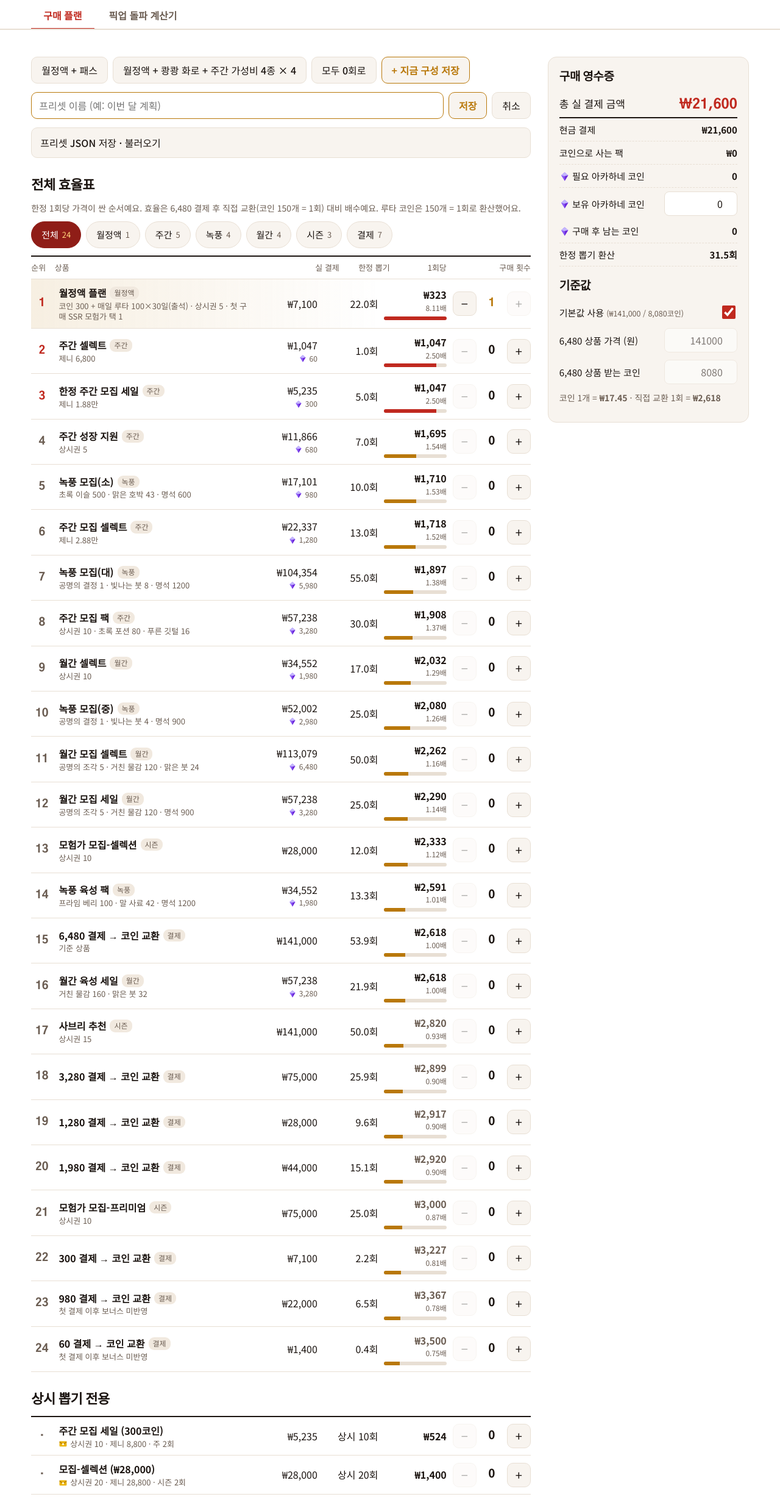
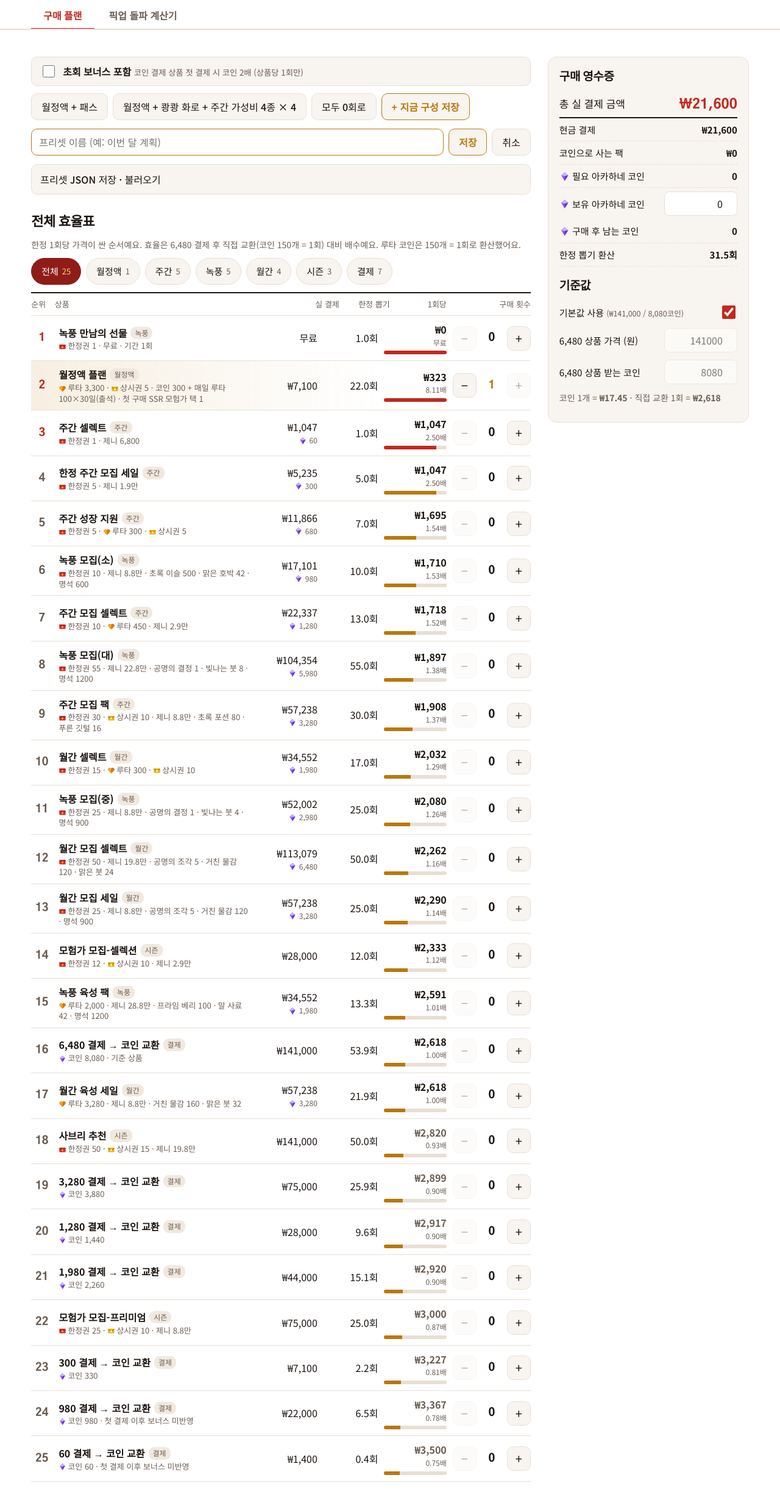
Before and after one commit to Grasscat1204/MHO-calculator, a plain HTML site: page index.html in a window 1280 px wide. Shown: the part 322-2777 px from the top of the page at 61% size. Drawn offline with Linux system fonts and the light colour scheme.

Commit message:
Add files via upload

```diff
--- a/index.html
+++ b/index.html
@@ -118,6 +118,11 @@ h2:first-child{margin-top:0}
 .tabs button:hover{color:var(--ink)}
 .tabs button[aria-selected=true]{color:var(--red);border-bottom-color:var(--red)}
 .tabs button:focus-visible{outline:3px solid var(--gold);outline-offset:-3px}
+.fbx{display:flex;align-items:center;gap:10px;min-height:48px;padding:6px 14px;margin:0 0 12px;border:1px solid var(--line);border-radius:10px;background:var(--panel);cursor:pointer}
+.fbx input{width:20px;height:20px;accent-color:var(--red);flex:none}
+.fbx small{color:var(--mut)}
+.fbx:has(input:checked){border-color:var(--red)}
+.nm small .ic{width:1em;height:1em;margin-right:2px}
 .upd{display:block;margin-top:8px;font-size:12px;opacity:.8}
 .mob{display:none}
 @media(max-width:900px){.wrap{grid-template-columns:minmax(0,1fr)}.rc{position:static}.pick{grid-template-columns:minmax(0,1fr)}}
@@ -164,6 +169,7 @@ h2:first-child{margin-top:0}
 <main class="band" id="tabPlan" role="tabpanel">
 <div class="wrap">
 <section>
+<label class="fbx"><input type="checkbox" id="fFirst"><span><b>초회 보너스 포함</b> <small>코인 결제 상품 첫 결제 시 코인 2배 (상품당 1회만)</small></span></label>
 <div class="bar-tools">
 <button class="btn" id="pPass">월정액 + 패스</button>
 <button class="btn" id="pWeek">월정액 + 쾅쾅 화로 + 주간 가성비 4종 × 4</button>
@@ -243,40 +249,41 @@ h2:first-child{margin-top:0}
 </div>
 </section>
 
-<footer class="band foot" style="padding-top:0">SSR 0.6%, 90회 안에 SSR 확정, SSR의 50%가 픽업, 놓치면 다음 SSR은 픽업 확정, 배너당 1회 120회 픽업 확정. 돌파 = 보유 장수 − 1. 월정액·배틀 패스 원화 가격 일부와 월간 팩 구성은 추정·공략 사이트 기준이라 게임에서 확인하세요. 첫 결제 2배 보너스는 빼고 계산했어요. 입력값은 이 브라우저에만 저장돼요.<span class="upd">업데이트 2026년 11월 24일</span></footer>
+<footer class="band foot" style="padding-top:0">SSR 0.6%, 90회 안에 SSR 확정, SSR의 50%가 픽업, 놓치면 다음 SSR은 픽업 확정, 배너당 1회 120회 픽업 확정. 돌파 = 보유 장수 − 1. 월정액·배틀 패스 원화 가격 일부와 월간 팩 구성은 추정·공략 사이트 기준이라 게임에서 확인하세요. 첫 결제 2배 보너스는 "초회 보너스 포함"을 켰을 때만 코인 결제 상품에 반영돼요. 누적 결제 보너스는 빠져 있어요. 입력값은 이 브라우저에만 저장돼요.<span class="upd">업데이트 2026년 11월 24일</span></footer>
 
 <script>
 {
 const P=[
-["월정액 플랜","월정액",0,7100,0,3300,5,0,"코인 300 + 매일 루타 100×30일(출석) · 상시권 5 · 첫 구매 SSR 모험가 택 1",1],
-["주간 셀렉트","주간",60,0,1,0,0,6800,"제니 6,800",4],
-["한정 주간 모집 세일","주간",300,0,5,0,0,18800,"제니 1.88만",4],
-["주간 성장 지원","주간",680,0,5,300,5,0,"상시권 5",4],
-["녹풍 모집(소)","녹풍",980,0,10,0,0,88000,"초록 이슬 500 · 맑은 호박 43 · 명석 600",1],
-["주간 모집 셀렉트","주간",1280,0,10,450,0,28800,"제니 2.88만",4],
+["월정액 플랜","월정액",0,7100,0,3300,5,0,"코인 300 + 매일 루타 100×30일(출석) · 첫 구매 SSR 모험가 택 1",1],
+["주간 셀렉트","주간",60,0,1,0,0,6800,"",4],
+["한정 주간 모집 세일","주간",300,0,5,0,0,18800,"",4],
+["주간 성장 지원","주간",680,0,5,300,5,0,"",4],
+["녹풍 만남의 선물","녹풍",0,0,1,0,0,0,"무료 · 기간 1회",1],
+["녹풍 모집(소)","녹풍",980,0,10,0,0,88000,"초록 이슬 500 · 맑은 호박 42 · 명석 600",1],
+["주간 모집 셀렉트","주간",1280,0,10,450,0,28800,"",4],
 ["녹풍 모집(대)","녹풍",5980,0,55,0,0,228000,"공명의 결정 1 · 빛나는 붓 8 · 명석 1200",1],
-["주간 모집 팩","주간",3280,0,30,0,10,88000,"상시권 10 · 초록 포션 80 · 푸른 깃털 16",4],
-["월간 셀렉트","월간",1980,0,15,300,10,0,"상시권 10",1],
+["주간 모집 팩","주간",3280,0,30,0,10,88000,"초록 포션 80 · 푸른 깃털 16",4],
+["월간 셀렉트","월간",1980,0,15,300,10,0,"",1],
 ["녹풍 모집(중)","녹풍",2980,0,25,0,0,88000,"공명의 결정 1 · 빛나는 붓 4 · 명석 900",1],
 ["월간 모집 셀렉트","월간",6480,0,50,0,0,198000,"공명의 조각 5 · 거친 물감 120 · 맑은 붓 24",1],
 ["월간 모집 세일","월간",3280,0,25,0,0,88000,"공명의 조각 5 · 거친 물감 120 · 명석 900",1],
-["모험가 모집-셀렉션","시즌",0,28000,12,0,10,28800,"상시권 10",2],
+["모험가 모집-셀렉션","시즌",0,28000,12,0,10,28800,"",2],
 ["녹풍 육성 팩","녹풍",1980,0,0,2000,0,288000,"프라임 베리 100 · 말 사료 42 · 명석 1200",1],
 ["월간 육성 세일","월간",3280,0,0,3280,0,88000,"거친 물감 160 · 맑은 붓 32",1],
 ["6,480 결제 → 코인 교환","결제",0,"R6480",0,"C6480",0,0,"기준 상품",9],
-["사브리 추천","시즌",0,141000,50,0,15,198000,"상시권 15",1],
+["사브리 추천","시즌",0,141000,50,0,15,198000,"",1],
 ["3,280 결제 → 코인 교환","결제",0,75000,0,3880,0,0,"",9],
 ["1,280 결제 → 코인 교환","결제",0,28000,0,1440,0,0,"",9],
 ["1,980 결제 → 코인 교환","결제",0,44000,0,2260,0,0,"",9],
-["모험가 모집-프리미엄","시즌",0,75000,25,0,10,88000,"상시권 10",2],
+["모험가 모집-프리미엄","시즌",0,75000,25,0,10,88000,"",2],
 ["300 결제 → 코인 교환","결제",0,7100,0,330,0,0,"",9],
-["980 결제 → 코인 교환","결제",0,22000,0,980,0,0,"첫 결제 이후 보너스 미반영",9],
-["60 결제 → 코인 교환","결제",0,1400,0,60,0,0,"첫 결제 이후 보너스 미반영",9]
+["980 결제 → 코인 교환","결제",0,22000,0,980,0,0,"",9],
+["60 결제 → 코인 교환","결제",0,1400,0,60,0,0,"",9]
 ];
 const S=[["주간 모집 세일 (300코인)",300,0,10,8800,"주 2회",8],["모집-셀렉션 (₩28,000)",0,28000,20,28800,"시즌 2회",2]];
 const B=[["선택 안 함",0,""],["펑펑 화로",14500,"SSR 동반자 코지로 + 선택 1 · 육성 소재 · 레벨을 올려야 받음"],["쾅쾅 화로",28000,"펑펑 화로 보상 전부 + 코지로 추가 + 레벨 +10으로 시작 · 직접 구매 가격"],["쾅쾅 화로 (업그레이드)",32000,"펑펑 화로에서 쾅쾅 화로로 업그레이드 · 14,500 + 17,500 = 32,000원 · 직접 구매보다 4,000원 더 냄"]];
 const BP={lim:5,ruta:680,zen:4900000};
-const def={q:{"월정액 플랜":1},s:{},bp:1,own:0,p6480:141000,c6480:8080,iLim:0,iRuta:0,iInc:false,iPity:0,iG:false,iBan:0,iUsed:false,iOwn:0,iTgt:0,iAvg:62.5,view:"*",tab:"plan",presets:[],pDef:true};
+const def={q:{"월정액 플랜":1},s:{},bp:1,own:0,p6480:141000,c6480:8080,iLim:0,iRuta:0,iInc:false,iPity:0,iG:false,iBan:0,iUsed:false,iOwn:0,iTgt:0,iAvg:62.5,view:"*",tab:"plan",first:false,presets:[],pDef:true};
 let st;
 try{let v=localStorage.getItem("mhoCalc2");if(v)st=Object.assign(structuredClone(def),JSON.parse(v));else{st=structuredClone(def);const o=JSON.parse(localStorage.getItem("mhoCalc")||"{}");if(o.presets)st.presets=o.presets}}catch(e){st=structuredClone(def)}
 const save=()=>{try{localStorage.setItem("mhoCalc2",JSON.stringify(st))}catch(e){}};
@@ -285,7 +292,11 @@ const W=n=>"₩"+Math.round(n).toLocaleString("ko-KR");
 const N=(n,d=0)=>Number(n).toLocaleString("ko-KR",{maximumFractionDigits:d,minimumFractionDigits:d});
 const esc=t=>String(t).replace(/[&<>"']/g,c=>({"&":"&amp;","<":"&lt;",">":"&gt;",'"':"&quot;","'":"&#39;"}[c]));
 const rate=()=>st.p6480/Math.max(1,st.c6480);
-const item=p=>{const cash=p[3]==="R6480"?st.p6480:p[3],ruta=p[5]==="C6480"?st.c6480:p[5];const pay=p[2]?p[2]*rate():cash;const pulls=p[4]+ruta/150;return{name:p[0],type:p[1],coin:p[2],cash:p[2]?0:cash,lim:p[4],ruta,std:p[6],zen:p[7],note:p[8],max:p[9],pay,pulls,per:pulls?pay/pulls:Infinity}};
+const FB={"6,480 결제 → 코인 교환":12960,"3,280 결제 → 코인 교환":6560,"1,980 결제 → 코인 교환":3960,"1,280 결제 → 코인 교환":2560,"980 결제 → 코인 교환":1960,"300 결제 → 코인 교환":600,"60 결제 → 코인 교환":120};
+const item=p=>{const cash=p[3]==="R6480"?st.p6480:p[3],base=p[5]==="C6480"?st.c6480:p[5],fb=st.first&&FB[p[0]]?Math.max(0,FB[p[0]]-base):0,ruta=base+fb;const pay=p[2]?p[2]*rate():cash;const pulls=p[4]+ruta/150;let note=p[8];if(FB[p[0]]&&st.first)note=`첫 결제 2배 ${N(FB[p[0]])}코인으로 계산 (첫 1회만)`;else if(/^(980|60) /.test(p[0]))note="첫 결제 이후 보너스 미반영";return{name:p[0],type:p[1],coin:p[2],cash:p[2]?0:cash,lim:p[4],ruta,base,fb,std:p[6],zen:p[7],note,max:p[9],pay,pulls,per:pulls?pay/pulls:Infinity}};
+const IC=k=>`<svg class="ic" aria-hidden="true"><use href="#i-${k}"/></svg>`;
+const zf=z=>z>=10000?N(z/10000,z%10000?1:0)+"만":N(z);
+const desc=it=>{const a=[];if(it.lim)a.push(IC("lim")+"한정권 "+it.lim);if(it.ruta)a.push(it.type==="결제"?IC("aka")+"코인 "+N(it.ruta):IC("ruta")+"루타 "+N(it.ruta));if(it.std)a.push(IC("std")+"상시권 "+it.std);if(it.zen)a.push("제니 "+zf(it.zen));if(it.note)a.push(esc(it.note));return a.join(" · ")};
 function rows(){
 const all=P.map(item).sort((a,b)=>a.per-b.per),direct=150*rate();
 all.forEach((it,i)=>it.rank=i+1);
@@ -293,14 +304,14 @@ const types=[...new Set(P.map(p=>p[1]))];
 const v=types.includes(st.view)?st.view:"*";
 $("flt").innerHTML=[["*","전체",all.length],...types.map(t=>[t,t,all.filter(x=>x.type===t).length])].map(([k,l,c])=>`<button type="button" data-t="${esc(k)}" aria-pressed="${v===k}">${esc(l)} <span class="cnt">${c}</span></button>`).join("");
 const its=v==="*"?all:all.filter(it=>it.type===v);
-$("list").innerHTML='<div class="row head"><span>순위</span><span>상품</span><span class="num">실 결제</span><span class="num">한정 뽑기</span><span class="num">1회당</span><span class="num">구매 횟수</span></div>'+(its.length?"":'<div class="empty">이 종류에는 상품이 없어요.</div>')+its.map(it=>{const q=st.q[it.name]||0,eff=direct/it.per;return `<div class="row${q?" on":""}${it.rank<=3?" best":""}${eff<1?" weak":""}"><span class="rk">${it.rank}</span><span class="nm"><b>${esc(it.name)}</b><span class="tag">${esc(it.type)}</span>${it.note?`<small>${esc(it.note)}</small>`:""}<span class="mx">${W(it.pay)} · ${N(it.pulls,1)}회 · 1회 ${W(it.per)} · ${N(eff,2)}배</span></span><span class="num c1">${W(it.pay)}${it.coin?`<small style="display:block;color:var(--mut);font-size:12px"><svg class="ic" aria-hidden="true"><use href="#i-aka"/></svg>${N(it.coin)}</small>`:""}</span><span class="num c2">${N(it.pulls,1)}회</span><span class="num c3"><span class="pp">${W(it.per)}</span><span style="display:block;font-size:12px;color:var(--mut)">${N(eff,2)}배</span><div class="eff"><i style="width:${Math.min(100,eff/3*100)}%"></i></div></span><span class="st" data-k="q" data-n="${esc(it.name)}" data-m="${it.max}"><button aria-label="줄이기" ${q<=0?"disabled":""}>−</button><span>${q}</span><button aria-label="늘리기" ${q>=it.max?"disabled":""}>+</button></span></div>`}).join("");
+$("list").innerHTML='<div class="row head"><span>순위</span><span>상품</span><span class="num">실 결제</span><span class="num">한정 뽑기</span><span class="num">1회당</span><span class="num">구매 횟수</span></div>'+(its.length?"":'<div class="empty">이 종류에는 상품이 없어요.</div>')+its.map(it=>{const q=st.q[it.name]||0,eff=direct/it.per;return `<div class="row${q?" on":""}${it.rank<=3?" best":""}${eff<1?" weak":""}"><span class="rk">${it.rank}</span><span class="nm"><b>${esc(it.name)}</b><span class="tag">${esc(it.type)}</span><small>${desc(it)}</small><span class="mx">${it.pay?W(it.pay):"무료"} · ${N(it.pulls,1)}회 · 1회 ${W(it.per)} · ${isFinite(eff)?N(eff,2)+"배":"무료"}</span></span><span class="num c1">${it.pay?W(it.pay):"무료"}${it.coin?`<small style="display:block;color:var(--mut);font-size:12px"><svg class="ic" aria-hidden="true"><use href="#i-aka"/></svg>${N(it.coin)}</small>`:""}</span><span class="num c2">${N(it.pulls,1)}회</span><span class="num c3"><span class="pp">${W(it.per)}</span><span style="display:block;font-size:12px;color:var(--mut)">${isFinite(eff)?N(eff,2)+"배":"무료"}</span><div class="eff"><i style="width:${Math.min(100,eff/3*100)}%"></i></div></span><span class="st" data-k="q" data-n="${esc(it.name)}" data-m="${it.max}"><button aria-label="줄이기" ${q<=0?"disabled":""}>−</button><span>${q}</span><button aria-label="늘리기" ${q>=it.max?"disabled":""}>+</button></span></div>`}).join("");
 $("list2").innerHTML=S.map(s=>{const pay=s[1]?s[1]*rate():s[2],q=st.s[s[0]]||0;return `<div class="row${q?" on":""}"><span class="rk">·</span><span class="nm"><b>${esc(s[0])}</b><small><svg class="ic" aria-hidden="true"><use href="#i-std"/></svg>상시권 ${s[3]} · 제니 ${N(s[4])} · ${esc(s[5])}</small><span class="mx">${W(pay)} · 상시 1회 ${W(pay/s[3])}</span></span><span class="num c1">${W(pay)}</span><span class="num c2">상시 ${s[3]}회</span><span class="num c3"><span class="pp">${W(pay/s[3])}</span></span><span class="st" data-k="s" data-n="${esc(s[0])}" data-m="${s[6]}"><button aria-label="줄이기" ${q<=0?"disabled":""}>−</button><span>${q}</span><button aria-label="늘리기" ${q>=s[6]?"disabled":""}>+</button></span></div>`}).join("");
 $("bp").innerHTML=B.map((b,i)=>`<label><input type="radio" name="bp" value="${i}" ${st.bp===i?"checked":""}><span><b>${esc(b[0])}</b>${b[1]?`<small class="bpd">${W(b[1])} · 한정 ${N(BP.lim+BP.ruta/150,1)}회 · 1회 ${W(b[1]/(BP.lim+BP.ruta/150))} · 제니 ${N(BP.zen)}</small><small class="bpd">${esc(b[2])}</small>`:""}</span></label>`).join("");
 calc();
 }
 function calc(){
 const r=rate();let tot=0,cash=0,coin=0,lim=0,ruta=0,std=0,zen=0;
-P.map(item).forEach(it=>{const q=st.q[it.name]||0;if(!q)return;tot+=q*it.pay;cash+=q*it.cash;coin+=q*it.coin;lim+=q*it.lim;ruta+=q*it.ruta;std+=q*it.std;zen+=q*it.zen});
+P.map(item).forEach(it=>{const q=st.q[it.name]||0;if(!q)return;tot+=q*it.pay;cash+=q*it.cash;coin+=q*it.coin;lim+=q*it.lim;ruta+=q*it.base+it.fb;std+=q*it.std;zen+=q*it.zen});
 S.forEach(s=>{const q=st.s[s[0]]||0;if(!q)return;tot+=q*(s[1]?s[1]*r:s[2]);cash+=q*s[2];coin+=q*s[1];std+=q*s[3];zen+=q*s[4]});
 const b=B[st.bp]||B[0];if(b[1]){tot+=b[1];cash+=b[1];lim+=BP.lim;ruta+=BP.ruta;zen+=BP.zen}
 const pulls=lim+ruta/150,left=st.own-coin;
@@ -334,7 +345,7 @@ $("bp").addEventListener("change",e=>{st.bp=+e.target.value;calc()});
 ["iInc","iG","iUsed"].forEach(id=>{const el=$(id);el.checked=!!st[id];el.addEventListener("change",()=>{st[id]=el.checked;calc()})});
 $("pPass").onclick=()=>{st.q={"월정액 플랜":1};st.s={};st.bp=1;rows()};
 $("pWeek").onclick=()=>{st.q={"월정액 플랜":1,"주간 셀렉트":4,"한정 주간 모집 세일":4,"주간 성장 지원":4,"주간 모집 셀렉트":4};st.s={};st.bp=2;rows()};
-const totOf=p=>{let t=0,l=0,r=0;P.map(item).forEach(it=>{const q=p.q[it.name]||0;t+=q*it.pay;l+=q*it.lim;r+=q*it.ruta});S.forEach(x=>{const q=(p.s||{})[x[0]]||0;t+=q*(x[1]?x[1]*rate():x[2])});const b=B[p.bp]||B[0];if(b[1]){t+=b[1];l+=BP.lim;r+=BP.ruta}return W(t)+" · 한정 "+N(l+r/150,1)+"회"};
+const totOf=p=>{let t=0,l=0,r=0;P.map(item).forEach(it=>{const q=p.q[it.name]||0;t+=q*it.pay;l+=q*it.lim;r+=q?q*it.base+it.fb:0});S.forEach(x=>{const q=(p.s||{})[x[0]]||0;t+=q*(x[1]?x[1]*rate():x[2])});const b=B[p.bp]||B[0];if(b[1]){t+=b[1];l+=BP.lim;r+=BP.ruta}return W(t)+" · 한정 "+N(l+r/150,1)+"회"};
 const renderP=()=>{$("pList").innerHTML=(st.presets||[]).map((p,i)=>`<span class="pre"><button type="button" class="ap" data-a="${i}">${esc(p.name)}<small>${totOf(p)}</small></button><button type="button" class="px" data-d="${i}" aria-label="${esc(p.name)} 삭제">×</button></span>`).join("")};
 $("pSave").onclick=()=>{$("pForm").hidden=false;$("pName").value="";$("pName").focus()};
 $("pCancel").onclick=()=>{$("pForm").hidden=true};
@@ -356,6 +367,7 @@ pd.onchange=()=>{st.pDef=pd.checked;syncDef();rows()};syncDef();
 const setTab=t=>{st.tab=t;const pl=t!=="pick";$("tabPlan").hidden=!pl;$("tabPick").hidden=pl;$("tbPlan").setAttribute("aria-selected",pl);$("tbPick").setAttribute("aria-selected",!pl);document.querySelector(".mob").style.visibility=pl?"":"hidden";save()};
 $("tbPlan").onclick=()=>setTab("plan");$("tbPick").onclick=()=>setTab("pick");
 setTab(location.hash==="#pickup"?"pick":(st.tab||"plan"));
+const ff=$("fFirst");ff.checked=!!st.first;ff.onchange=()=>{st.first=ff.checked;rows()};
 $("pReset").onclick=()=>{st.q={};st.s={};st.bp=0;rows()};
 rows();
 }
```
